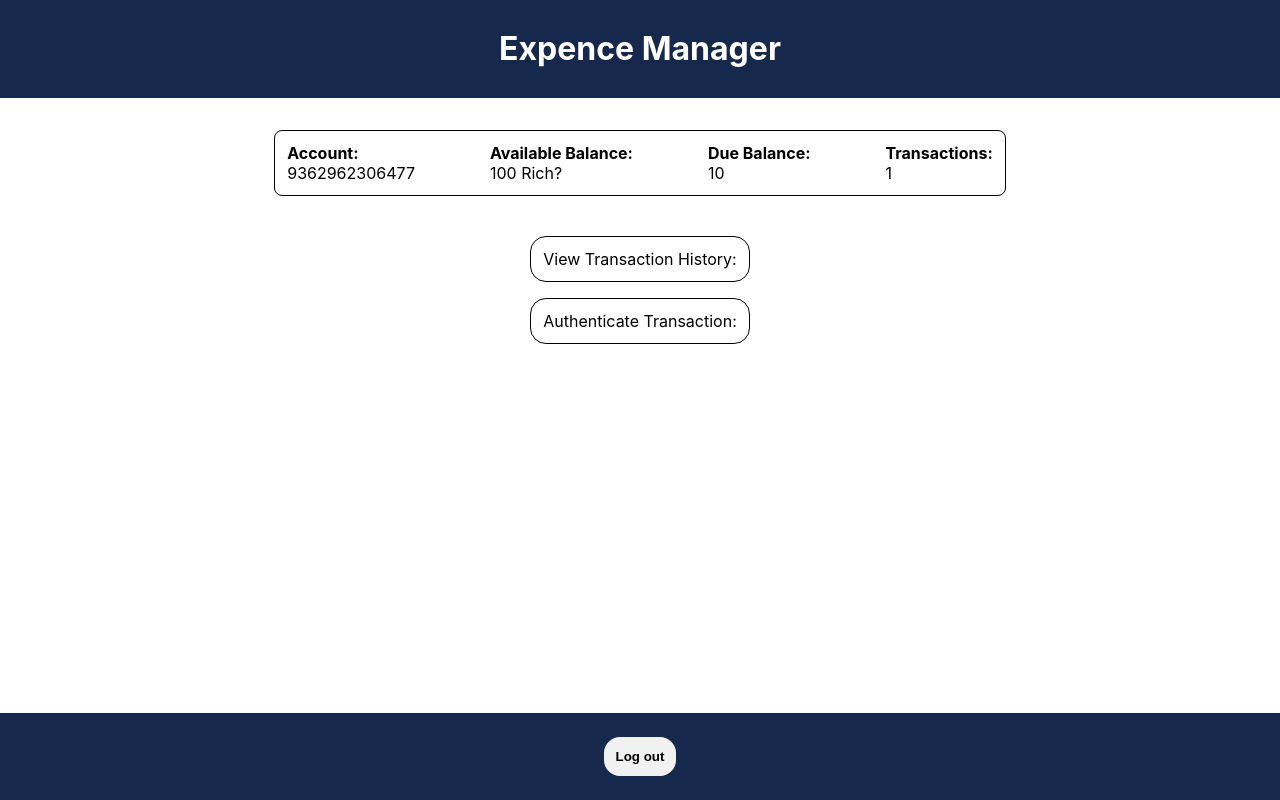
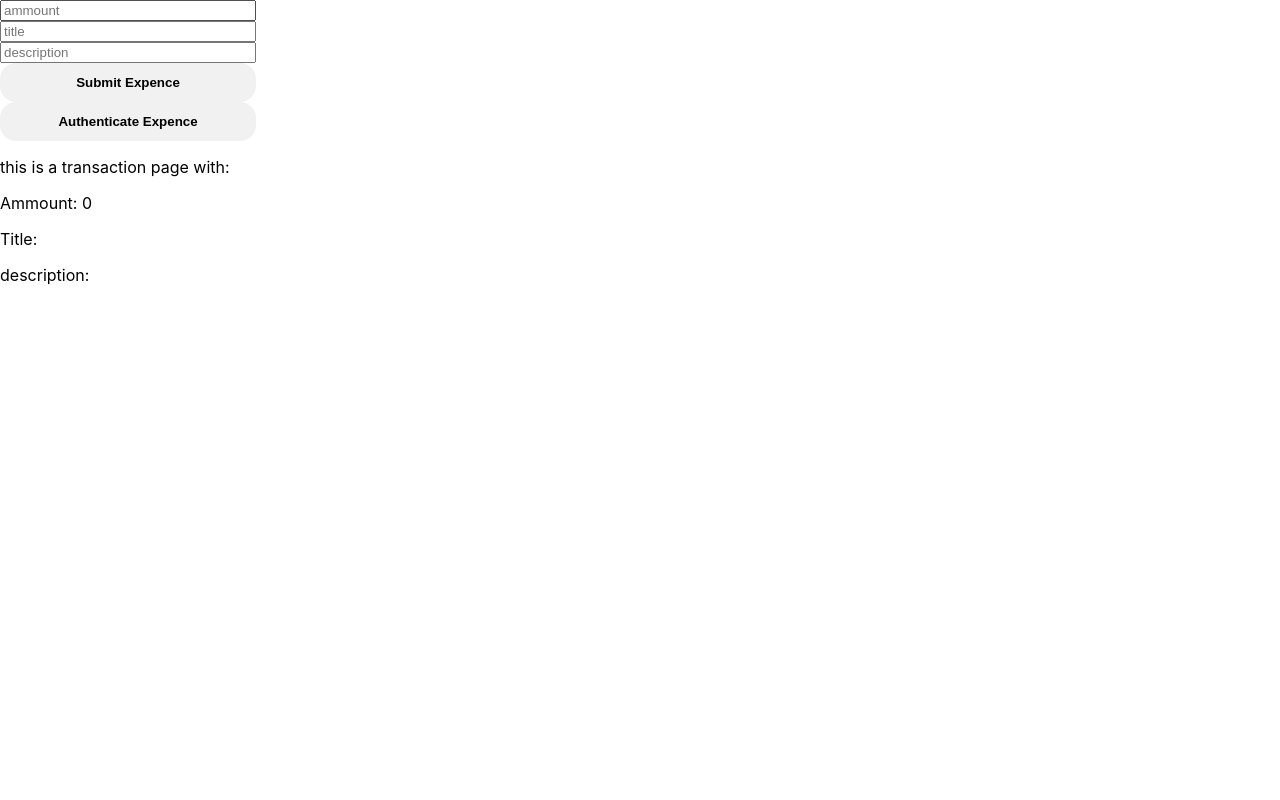
Before and after one commit to williamaredal/expense-manager, a React (Create React App) app: page /transaction in a window 1280 px wide. Built offline with nearby package versions, Linux system fonts and the light colour scheme.

Commit message:
react router, updated transaction info, moved css

```diff
--- a/package.json
+++ b/package.json
@@ -10,6 +10,7 @@
     "react": "^17.0.2",
     "react-dom": "^17.0.2",
     "react-redux": "^7.2.3",
+    "react-router-dom": "^5.2.0",
     "react-scripts": "4.0.3",
     "tailwindcss": "^2.1.2"
   },
--- a/src/App.js
+++ b/src/App.js
@@ -1,21 +1,37 @@
 import React from 'react';
+import { BrowserRouter, Route, Switch, useHistory } from 'react-router-dom';
 import Dashboard from './app/views/dashboard';
 import Register from './app/views/register';
 import Login from './app/views/login';
 import TransactionHistory from './app/components/transactionHistory';
+import TransactionAuth from './app/components/transactionAuth';
 import Transaction from './app/components/transaction';
+import  './index.css'
 
 import "tailwindcss/tailwind.css";
 
 
-function App() {
-  return (
-    <div>
+class App extends React.Component {
+  constructor (props) {
+    super(props);
+    this.state = {
+    }
+}
+  render () {
+    return (
+        <BrowserRouter>
+          <Switch>
+            <Route exact path="/" component={Dashboard}/>
+            <Route exact path="/register" component={Register}/>
+            <Route exact path="/login" component={Login}/>
+            <Route exact path="/transaction" component={Transaction}/>
+            <Route exact path="/transactionAuthentication" component={TransactionAuth}/>
+            <Route exact path="/transactionHistory" component={TransactionHistory}/>
+          </Switch>
+        </BrowserRouter>
 
-      <Dashboard />
-
-    </div>
-  );
+    );
+  }
 }
 
 export default App;
--- a/src/app/components/transaction.js
+++ b/src/app/components/transaction.js
@@ -4,7 +4,8 @@ import store from '../store';
 export default function Transaction (props) {
     const [transactionDetails, updateTransaction] = useState({
         ammount : 0,
-        date : "",
+        transactionTitle : '',
+        transactionDescription : '',
     });
 
     function updateFormVars (key, value) {
@@ -14,25 +15,51 @@ export default function Transaction (props) {
         })
     }
 
-    function submitForm () {
+    function submitExpence () {
         store.dispatch({
             type : 'expences/addTransaction',
             payload : {
                 ammount : transactionDetails.ammount,
-                date : transactionDetails.date
+                title : transactionDetails.transactionTitle,
+                description : transactionDetails.transactionDescription,
+                authenticated : false,
+            }
+        })
+    }
+
+    function authenticateExpence () {
+        store.dispatch({
+            type : 'expences/addTransaction',
+            payload : {
+                ammount : transactionDetails.ammount,
+                title : transactionDetails.transactionTitle,
+                description : transactionDetails.transactionDescription,
+                authenticated : true,
             }
         })
     }
 
     return (
         <div>
-            <div>
-            <input name="ammount" onChange={(e) => {updateFormVars(e.target.name, Number(e.target.value))}}/>
-            <input name="date" onChange={(e) => {updateFormVars(e.target.name, e.target.value)}}/>
-            <button onClick={() => submitForm()}>Add Expence</button>
+            <div className="form">
+                <input placeholder="ammount" name="ammount" onChange={(e) => {updateFormVars(e.target.name, Number(e.target.value))}}/>
+                <input placeholder="title" name="transactionTitle" onChange={(e) => {updateFormVars(e.target.name, e.target.value)}}/>
+                <input placeholder="description" name="transactionDescription" onChange={(e) => {updateFormVars(e.target.name, e.target.value)}}/>
+                <button className="button" onClick={() => submitExpence()}>Submit Expence</button>
+                <button className="button" onClick={() => authenticateExpence()}>Authenticate Expence</button>
+
             </div>
             <p>
-                this is a transaction page with Ammount: {transactionDetails.ammount} Date: {transactionDetails.date}
+                this is a transaction page with:
+            </p>
+            <p>
+                Ammount: {transactionDetails.ammount}
+            </p>
+            <p>
+                Title: {transactionDetails.transactionTitle}
+            </p>
+            <p>
+                description: {transactionDetails.transactionDescription}
             </p>
         </div>
     )
--- a/src/app/components/transactionAuth.js
+++ b/src/app/components/transactionAuth.js
@@ -1,11 +1,11 @@
 import React, { useState } from 'react';
 
-export default function TransactionAuthentication (transactionDetails) {
+export default function TransactionAuthentication () {
 
     return (
         <div>
             <p>
-                Transaction values spread: {...transactionDetails}
+                TransactionAuthentication page
             </p>
         </div>
     )
--- a/src/app/components/transactionHistory.js
+++ b/src/app/components/transactionHistory.js
@@ -1,7 +1,6 @@
 import React, { useState } from 'react';
 import { connect } from 'react-redux';
 import store from '../store';
-import  '../views/homepage.css';
 
 const mapStateToProps = (state) => {
     return {
--- a/src/app/store.js
+++ b/src/app/store.js
@@ -8,8 +8,13 @@ const initialState = {
 
   transactions : [
     {
+      transactionID : 'UNIQUEID',
+      transactionAccount : 'Parent Account',
+      date : new Date(),
       ammount : 1,
-      date : 'testDate'
+      transactionTitle : 'This is a test title for transaction 1',
+      transactionDescription : 'This is a test description for transaction 1. thus being a little longer',
+      transactionAuthenticated : false,
     },
   ],
 }
@@ -28,7 +33,17 @@ function AccountantReducer ( state = initialState, action) {
     return {
       ...state,
       accountDueBalance : state.accountDueBalance + action.payload.ammount,
-      transactions : [ ...state.transactions, { ammount : action.payload.ammount, date : action.payload.date }] }
+      transactions : [ ...state.transactions,
+      {
+        transactionID : 'NEWUNIQUEID',
+        transactionAccount : action.payload.parentAccount,
+        ammount : action.payload.ammount,
+        date : new Date(),
+        transactionTitle : action.payload.title,
+        transactionDescription : action.payload.description,
+        transactionAuthenticated : action.payload.authenticated, // is the transaction can be authenticated after being made or just submitted
+      }
+    ] }
 
     default :
     return state
--- a/src/app/views/homepage.css
+++ b/src/app/views/homepage.css
@@ -8,9 +8,6 @@
     display: flex;
     justify-content: center;
     margin: 2rem;
-}
-.cell {
-    padding: 0.75rem;
 }
 
 .balanceCard {
@@ -27,21 +24,6 @@
     box-shadow: 0 0 2px black;
 }
 
-.specialButton {
-    display: flex;
-    width: fit-content;
-    border-radius: 1rem;
-    border: solid;
-    border-width: thin;
-    padding: 0.75rem;
-    margin: 0.5rem;
-    align-self: center;
-}
-
-.specialButton:hover {
-    box-shadow: 0 0 2px black;
-}
-
 .transactionCard {
     border-radius: 1rem;
     padding: 0.25rem;
@@ -53,42 +35,3 @@
     display: flex;
     justify-content: space-evenly;
 }
-
-.header {
-    position: sticky;
-    top: 0;
-    left: 0;
-    width: 100%;
-    justify-content: center;
-    display: flex;
-    background-color: #16284C;
-    color: white;
-    padding-top: 0.5rem;
-    padding-bottom: 0.5rem;
-}
-
-.footer{
-    position: fixed;
-    bottom: 0;
-    left: 0;
-    width: 100%;
-    justify-content: center;
-    display: flex;
-    background-color: #16284C;
-    color: white;
-    padding-top: 1.5rem;
-    padding-bottom: 1.5rem;
-}
-
-.button {
-    border-radius: 1rem;
-    border: none;
-    padding: 0.75rem;
-    background-color: #f1f1f1;
-    font-weight: bolder;
-}
-
-.button:hover {
-    background-color: #24a0ed;
-    box-shadow: 0 0 5px black;
-}
--- a/src/index.css
+++ b/src/index.css
@@ -6,3 +6,67 @@ body {
   -webkit-font-smoothing: antialiased;
   -moz-osx-font-smoothing: grayscale;
 }
+
+.header {
+  position: sticky;
+  top: 0;
+  left: 0;
+  width: 100%;
+  justify-content: center;
+  display: flex;
+  background-color: #16284C;
+  color: white;
+  padding-top: 0.5rem;
+  padding-bottom: 0.5rem;
+}
+
+.footer{
+  position: fixed;
+  bottom: 0;
+  left: 0;
+  width: 100%;
+  justify-content: center;
+  display: flex;
+  background-color: #16284C;
+  color: white;
+  padding-top: 1.5rem;
+  padding-bottom: 1.5rem;
+}
+
+.button {
+  border-radius: 1rem;
+  border: none;
+  padding: 0.75rem;
+  background-color: #f1f1f1;
+  font-weight: bolder;
+}
+
+.button:hover {
+  background-color: #24a0ed;
+  box-shadow: 0 0 5px black;
+}
+
+.specialButton {
+  display: flex;
+  width: fit-content;
+  border-radius: 1rem;
+  border: solid;
+  border-width: thin;
+  padding: 0.75rem;
+  margin: 0.5rem;
+  align-self: center;
+}
+
+.specialButton:hover {
+  box-shadow: 0 0 2px black;
+}
+
+.cell {
+  padding: 0.75rem;
+}
+
+.form {
+  display: flex;
+  flex-direction: column;
+  max-width: 20%;
+}
```
Also changed, not shown: 1 other file (tests, documents, lock files or other folders).
